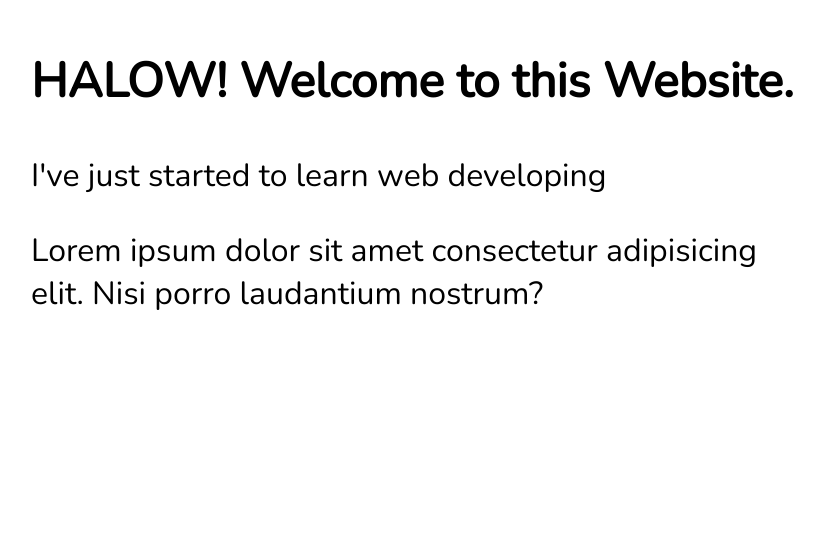
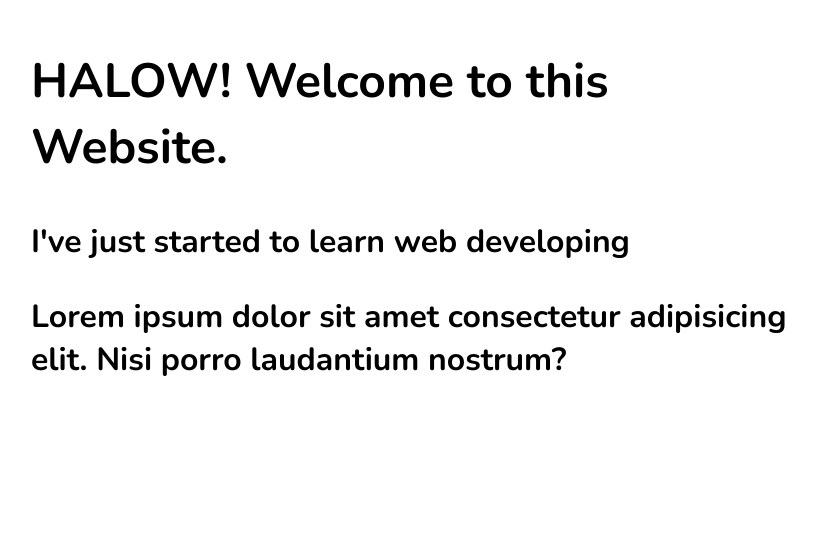
Before and after one commit to adrianstanislaus/adrianstanislaus.github.io, a plain HTML site: page index.html in a window 1280 px wide. Shown: the part 248-800 px from the top of the page, without its empty margins (225-1049 px from the left). Drawn offline with nearby package versions, Linux system fonts and the light colour scheme.

Commit message:
Revert "update font"
This reverts commit 7e826dce8c1b2ca79930ecb4fdb8b1b0e3de55a8.

```diff
--- a/index.html
+++ b/index.html
@@ -4,7 +4,7 @@
         <meta charset="UTF-8">
         <meta name="viewport" content="width=device-width, initial-scale=1.0">
         <title>On Progress | Adrian sts</title>
-        <link href="https://fonts.googleapis.com/css2?family=Nunito&display=swap" rel="stylesheet">
+        <link href="https://fonts.googleapis.com/css2?family=Nunito:wght@700&display=swap" rel="stylesheet">
         <link rel="stylesheet" href="index.css">
     </head>
     <body>
```
